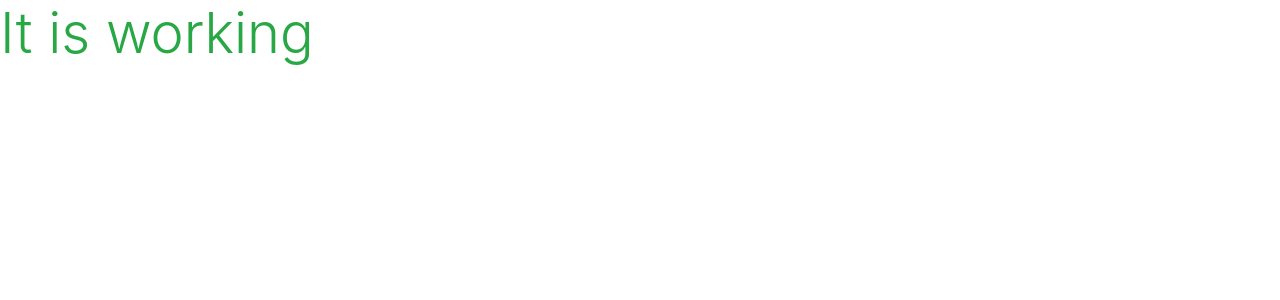
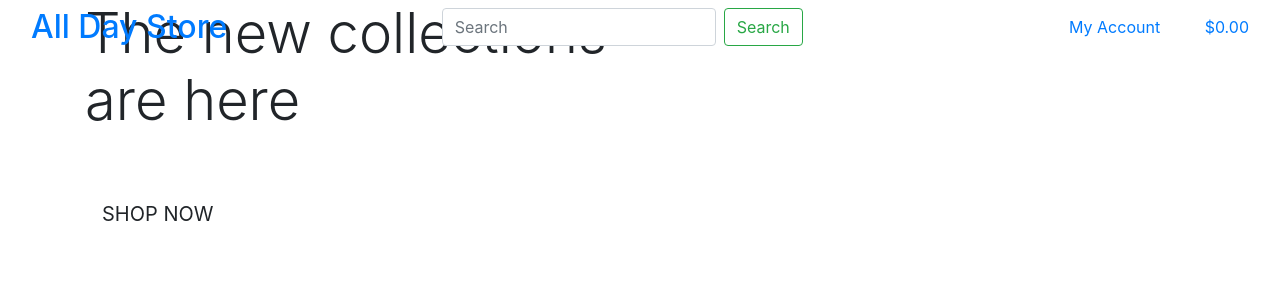
Before and after one commit to samiksha-92/My_Ecom_Store, a Django app: page / in a window 1280 px wide. Shown: the top 300 px of the page. Run offline with Django 3.2, Linux system fonts and the light colour scheme.

Commit message:
added page header

```diff
--- a/home/templates/home/index.html
+++ b/home/templates/home/index.html
@@ -1,6 +1,27 @@
-{% extends 'base.html' %}
+{% extends "base.html" %}
 {% load static %}
 
+{% block page_header %}
+    <div class="container header-container">
+        <div class="row">
+            <div class="col"></div>
+        </div>
+    </div>
+{% endblock %}
+
 {% block content %}
-<h1 class = "display-4 text-success"> It is working</h1>
+    <div class="container h-100">
+        <div class="row h-100">
+            <div class="col-7 col-md-6 my-auto">
+                <h1 class="display-4 logo-font text-black">
+                    The new collections are here
+                </h1>
+                <div class="my-5">
+                    <h4>
+                        <a href="" class="shop-now-button btn btn-lg rounded-0 text-uppercase py-3">Shop Now</a>
+                    </h4>
+                </div>
+            </div>
+        </div>
+    </div>
 {% endblock %}
--- a/templates/base.html
+++ b/templates/base.html
@@ -1,6 +1,7 @@
 {% load static %}
 <!doctype html>
 <html lang="en">
+
 <head>
   {% block meta %}
   <!-- Required meta tags -->
@@ -13,15 +14,19 @@
 
   {% block corecss %}
   <!-- Bootstrap CSS -->
-    <link rel="stylesheet" href="https://cdn.jsdelivr.net/npm/bootstrap@4.6.2/dist/css/bootstrap.min.css" integrity="sha384-xOolHFLEh07PJGoPkLv1IbcEPTNtaed2xpHsD9ESMhqIYd0nLMwNLD69Npy4HI+N" crossorigin="anonymous">
+  <link rel="stylesheet" href="https://cdn.jsdelivr.net/npm/bootstrap@4.6.2/dist/css/bootstrap.min.css"
+    integrity="sha384-xOolHFLEh07PJGoPkLv1IbcEPTNtaed2xpHsD9ESMhqIYd0nLMwNLD69Npy4HI+N" crossorigin="anonymous">
   {% endblock %}
 
   {% block extracss %}
   {% endblock %}
 
   {% block corejs %}
-    <script src="https://cdn.jsdelivr.net/npm/jquery@3.5.1/dist/jquery.min.js" integrity="sha256-9/aliU8dGd2tb6OSsuzixeV4y/faTqgFtohetphbbj0=" crossorigin="anonymous"></script>
-    <script src="https://cdn.jsdelivr.net/npm/bootstrap@4.6.2/dist/js/bootstrap.bundle.min.js" integrity="sha384-Fy6S3B9q64WdZWQUiU+q4/2Lc9npb8tCaSX9FK7E8HnRr0Jz8D6OP9dO5Vg3Q9ct" crossorigin="anonymous"></script>
+  <script src="https://cdn.jsdelivr.net/npm/jquery@3.5.1/dist/jquery.min.js"
+    integrity="sha256-9/aliU8dGd2tb6OSsuzixeV4y/faTqgFtohetphbbj0=" crossorigin="anonymous"></script>
+  <script src="https://cdn.jsdelivr.net/npm/bootstrap@4.6.2/dist/js/bootstrap.bundle.min.js"
+    integrity="sha384-Fy6S3B9q64WdZWQUiU+q4/2Lc9npb8tCaSX9FK7E8HnRr0Jz8D6OP9dO5Vg3Q9ct" crossorigin="anonymous">
+  </script>
   {% endblock %}
 
   {% block extrajs %}
@@ -30,10 +35,64 @@
   <title>All Day Store {% block extratitle %}{% endblock %}
   </title>
 </head>
+
 <body>
-    <header class="container-fluid fixed-top"></header>
+  <header class="container-fluid fixed-top">
+    <div class="row">
+      <div class="col-12 col-lg-4 my-auto py-1 py-lg-0 text-center text-lg-left">
+        <a href="{% url 'home' %}" class="nav-link main-logo link">
+          <h2 class="logo-font text-black my-0">All Day Store</h2>
+        </a>
+      </div>
+      <div class="col-12 col-lg-4 my-auto py-1 py-lg-0">
+        <form class="form-inline my-2 my-lg-0" action="" method="get">
+          <input class="form-control mr-sm-2" type="search" placeholder="Search" aria-label="Search" name="q">
+          <button class="btn btn-outline-success my-2 my-sm-0" type="submit">Search</button>
+        </form>
+      </div>
+      <div class="col-12 col-lg-4 my-auto py-1 py-lg-0">
+        <ul class="list-inline list-unstyled text-center text-lg-right my-0">
+          <li class="list-inline-item dropdown">
+            <a class="text-black nav-link" href="#" id="user-options" data-toggle="dropdown" aria-haspopup="true"
+              aria-expanded="false">
+              <div class="text-center">
+                <div><i class="fas fa-user fa-lg"></i></div>
+                <p class="my-0">My Account</p>
+              </div>
+            </a>
+            <div class="dropdown-menu border-0" aria-labelledby="user-options">
+              {% if request.user.is_authenticated %}
+              {% if request.user.is_superuser %}
+              <a href="" class="dropdown-item">Product Management</a>
+              {% endif %}
+              <a href="" class="dropdown-item">My Profile</a>
+              <a href="{% url 'account_logout' %}" class="dropdown-item">Logout</a>
+              {% else %}
+              <a href="{% url 'account_signup' %}" class="dropdown-item">Register</a>
+              <a href="{% url 'account_login' %}" class="dropdown-item">Login</a>
+              {% endif %}
+            </div>
+          </li>
+          <li class="list-inline-item">
+            <a class="{% if grand_total %}text-info font-weight-bold{% else %}text-black{% endif %} nav-link" href="">
+              <div class="text-center">
+                <div><i class="fas fa-shopping-bag fa-lg"></i></div>
+                <p class="my-0">
+                  {% if grand_total %}
+                  ${{ grand_total|floatformat:2 }}
+                  {% else %}
+                  $0.00
+                  {% endif %}
+                </p>
+              </div>
+            </a>
+          </li>
+        </ul>
+      </div>
+    </div>
+  </header>
   {% if messages %}
-        <div class = "message-container"></div>
+  <div class="message-container"></div>
   {% endif %}
 
   {% block pageheader %}
@@ -46,4 +105,5 @@
   {% endblock %}
 
 </body>
+
 </html>
```
Lines whose indentation alone changed are shown as unchanged.
